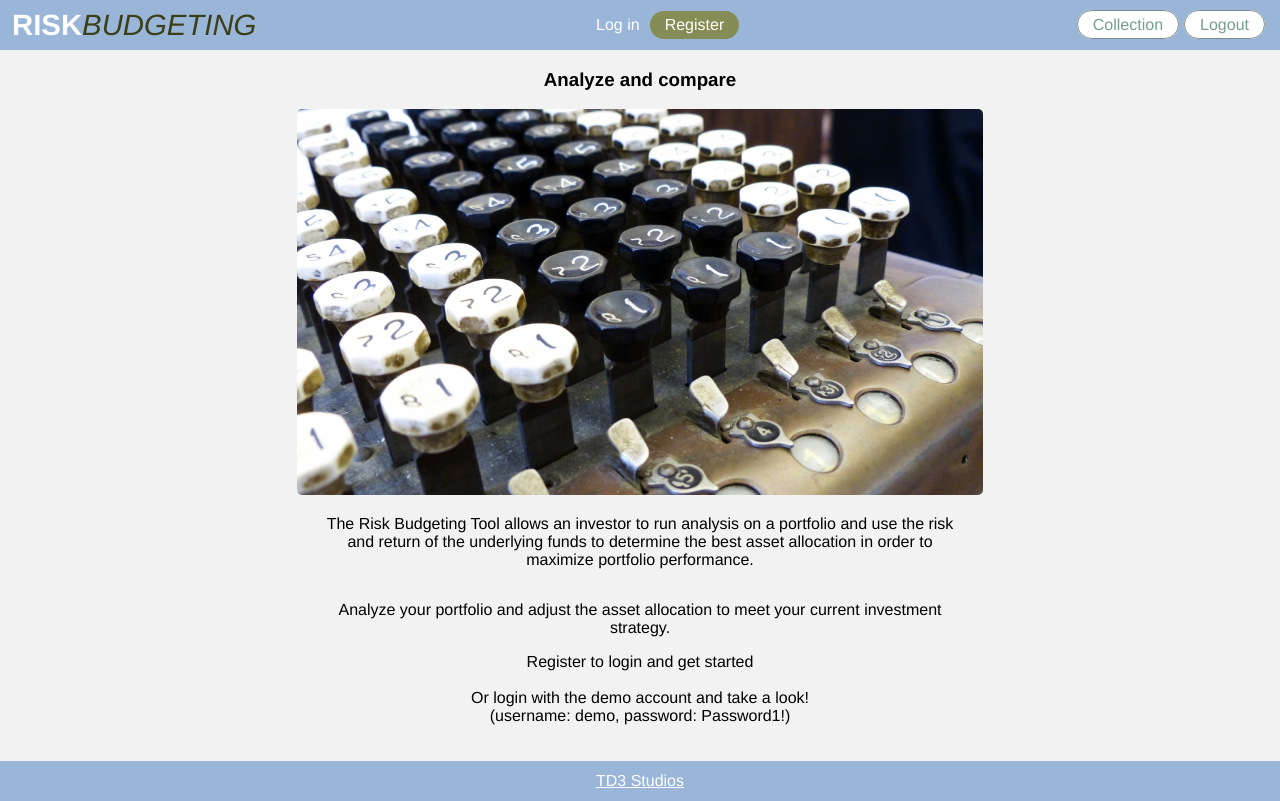
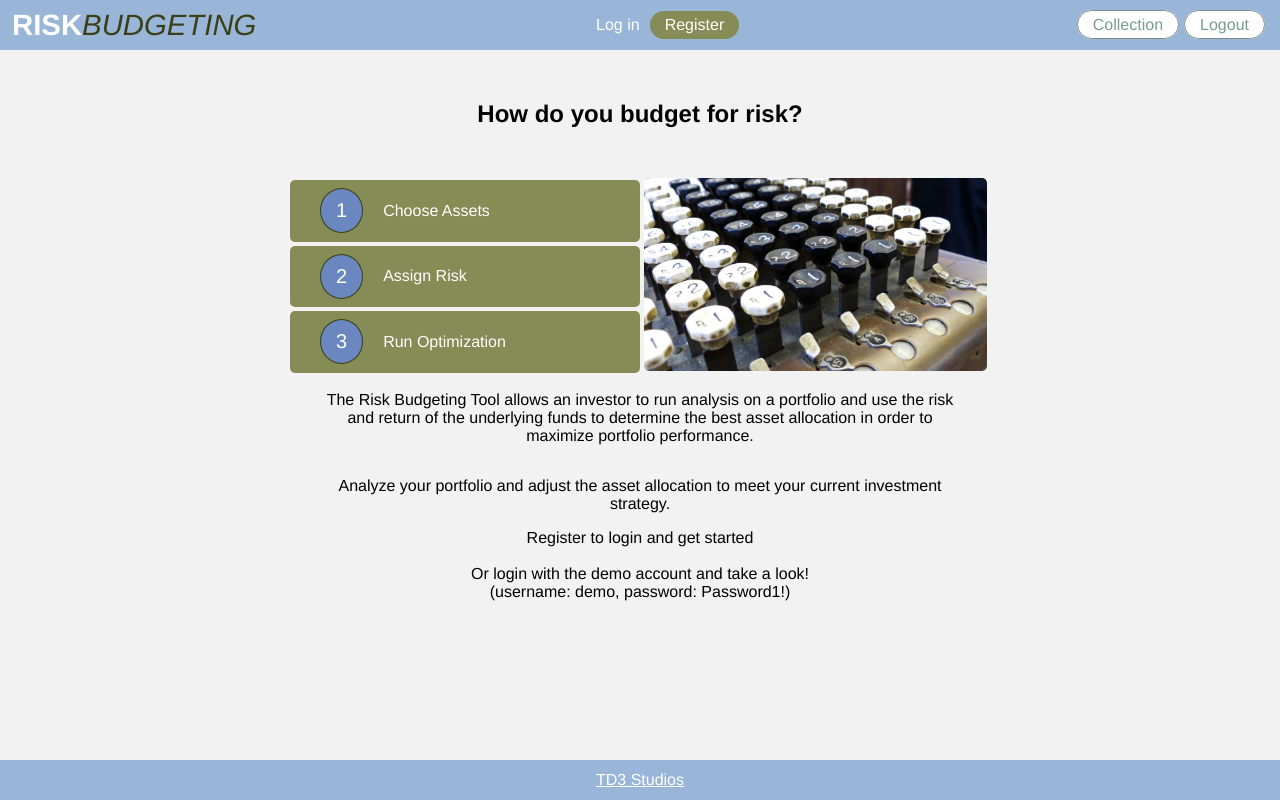
Before and after one commit to toddcd/risk-budget-client, a React (Create React App) app: page / in a window 1280 px wide. Built offline with nearby package versions, Linux system fonts and the light colour scheme.

Commit message:
updating copy adding info graffics

```diff
--- a/src/components/Landing/Landing.css
+++ b/src/components/Landing/Landing.css
@@ -1,3 +1,10 @@
+cd /* Color Theme Swatches in Hex */
+.Architecture-1-hex { color: #6B87BF; }
+.Architecture-2-hex { color: #99B5D8; }
+.Architecture-3-hex { color: #3B3F18; }
+.Architecture-4-hex { color: #858C55; }
+.Architecture-5-hex { color: #F2F2F2; }
+
 .landing-container{
     display: flex;
     flex-direction: column;
@@ -22,23 +29,49 @@
     max-width: 650px;
 }
 
-.wrap {
-    width: 100%;
-    height:auto;
-    margin: auto;
-    text-align:center;
-    position:relative;
+.step-section {
+    display: flex;
+    flex-wrap: wrap;
+    max-width: 700px;
+}
+.step-list {
+    min-width: 300px;
+    display: flex;
+    flex-direction: column;
+    justify-content: space-between;
+    flex: 1;
+}
+
+.step-image{
+    min-width: 300px;
+    flex: 1;
+}
+
+.question {
+    margin: 50px 0 50px 0;
+}
+
+.step {
+    display: flex;
+    align-items: center;
+    justify-content: start;
+    text-align: start;
+    color: #ffffff;
+    margin: 2px 0 2px 0;
+    background-color: #858C55;
+    height: 100%;
+    min-height: 50px;
     border-radius: 5px;
 }
-.text_over_image {
-    position: absolute;
-    margin: auto;
-    font-size: 32px;
-    top: 0;
-    left:0;
-    right:0;
-    bottom:0;
-    color:#858C55;
-    background-color: #F2F2F2;
-    height:75px;
+
+.step-num {
+    font-size: 20px;
+    padding: 10px 15px 10px 15px;
+    margin: 2px 20px 2px 30px;
+    color: #ffffff;
+    background-color: #6B87BF;
+    border: 1px solid #3B3F18;
+    border-radius: 50%;
+
+
 }
--- a/src/components/Landing/Landing.js
+++ b/src/components/Landing/Landing.js
@@ -10,10 +10,23 @@ export default class Landing extends Component {
     render() {
         return (
             <div className='landing-container'>
+                <h1 className='question'>How do you budget for risk?</h1>
                 <section>
-                    <div className='wrap'>
-                        <h1 className=''>Analyze and compare</h1>
-                        <img alt='bars' className='landing-image' src={require("../../images/adding-machine.jpg")}/>
+                    <div className='step-section'>
+                        <div className='step-list'>
+                            <div className='step'>
+                                <span className='step-num'>1</span> Choose Assets
+                            </div>
+                            <div className='step'>
+                                <span className='step-num'>2</span> Assign Risk
+                            </div>
+                            <div className='step'>
+                                <span className='step-num'>3</span> Run Optimization
+                            </div>
+                        </div>
+                        <div className='step-image'>
+                            <img alt='bars' className='landing-image' src={require("../../images/adding-machine.jpg")}/>
+                        </div>
                     </div>
                 </section>
                 <section className='landing-section'>
@@ -21,13 +34,16 @@ export default class Landing extends Component {
                         {/*<img alt='analog-notes-top' src={require("../../images/landingtop.png")}/>*/}
                     </div>
                     <div className='landing-content'>
-                        <p>The Risk Budgeting Tool allows an investor to run analysis on a portfolio and use the risk and return of the underlying funds to determine the best asset allocation in order to maximize portfolio performance.</p>
+                        <p>The Risk Budgeting Tool allows an investor to run analysis on a portfolio and use the risk
+                            and return of the underlying funds to determine the best asset allocation in order to
+                            maximize portfolio performance.</p>
                     </div>
 
                 </section>
                 <section className='landing-section'>
                     <div className='landing-content'>
-                        <p>Analyze your portfolio and adjust the asset allocation to meet your current investment strategy.</p>
+                        <p>Analyze your portfolio and adjust the asset allocation to meet your current investment
+                            strategy.</p>
                         <p>Register to login and get started<br/><br/>
                             Or login with the demo account and take a look!<br/>
                             (username: demo, password: Password1!)</p>
```
